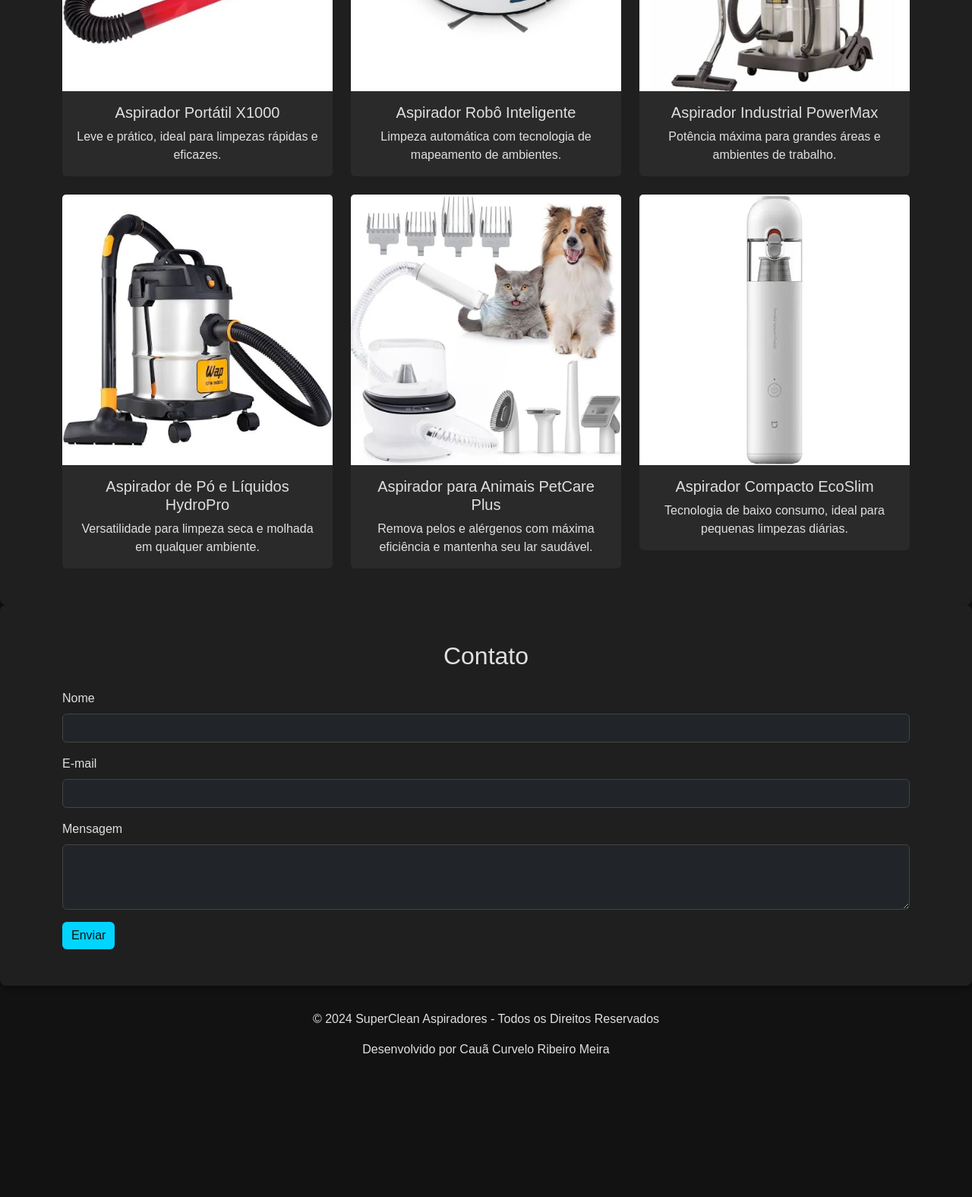
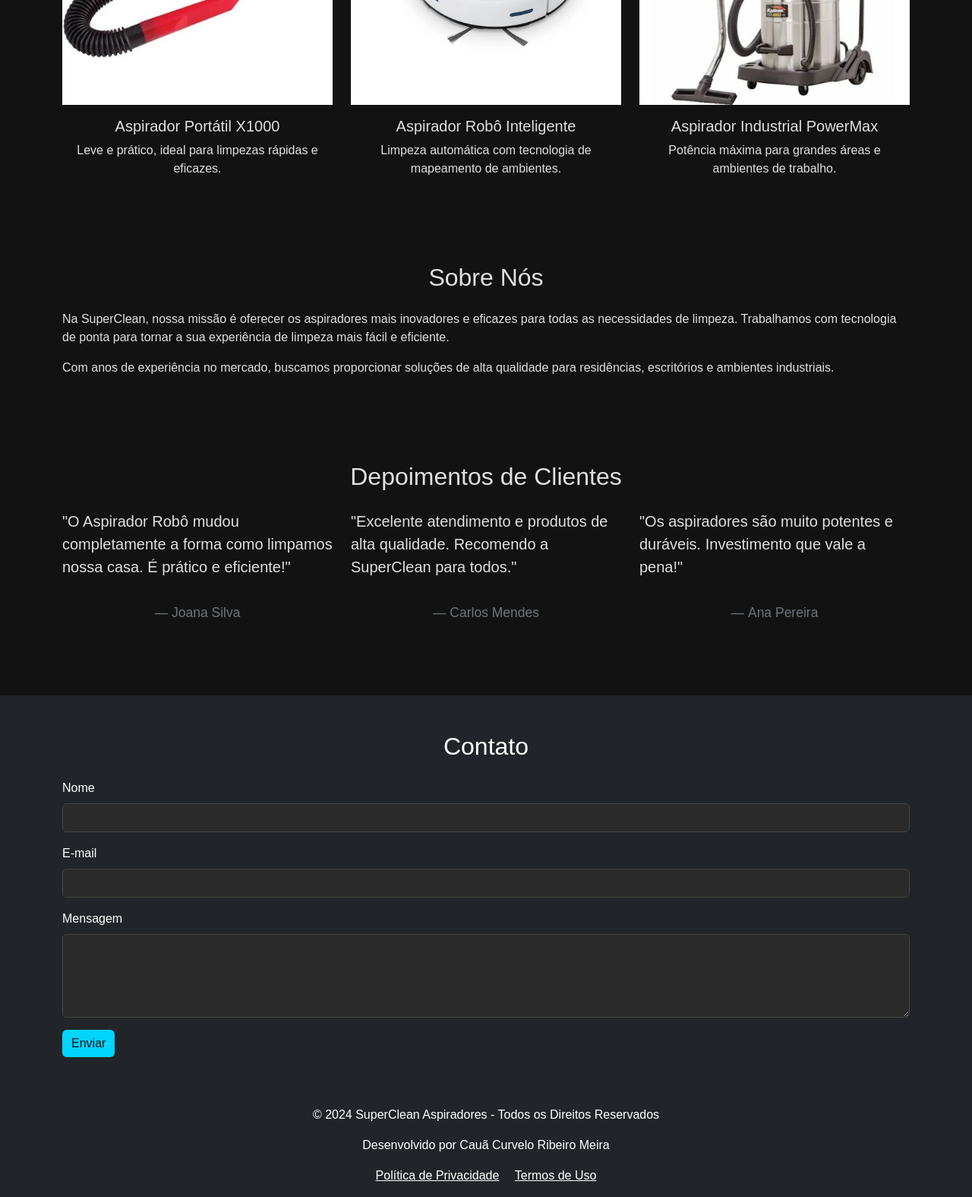
Before and after one commit to CauaCurvelo/Atividade-Front-End, a plain HTML site: page Atividade Front End/index.html in a window 1280 px wide. Shown: the part 646-2221 px from the top of the page at 76% size. Before the commit the page ends 2087 px from the top, so only its background shows below. Drawn offline with nearby package versions, Linux system fonts and the light colour scheme.

Commit message:
Add files via upload

```diff
--- a/Atividade Front End/index.html
+++ b/Atividade Front End/index.html
@@ -1,6 +1,3 @@
-<!DOCTYPE html>
-<html lang="pt-br">
-
 <!DOCTYPE html>
 <html lang="pt-br">
 
@@ -9,10 +6,11 @@
     <meta name="viewport" content="width=device-width, initial-scale=1.0">
     <title>SuperClean Aspiradores</title>
     <link href="https://cdn.jsdelivr.net/npm/bootstrap@5.3.0/dist/css/bootstrap.min.css" rel="stylesheet">
-    <link href="style.css" rel="stylesheet">
+    <link rel="stylesheet" href="style.css">
 </head>
 
-<nav class="navbar navbar-expand-lg navbar-dark">
+<body>
+    <nav class="navbar navbar-expand-lg navbar-dark bg-dark">
         <div class="container">
             <a class="navbar-brand" href="#">SuperClean Aspiradores</a>
             <button class="navbar-toggler" type="button" data-bs-toggle="collapse" data-bs-target="#navbarNav"
@@ -28,6 +26,12 @@
                         <a class="nav-link" href="#produtos">Produtos</a>
                     </li>
                     <li class="nav-item">
+                        <a class="nav-link" href="#sobre">Sobre Nós</a>
+                    </li>
+                    <li class="nav-item">
+                        <a class="nav-link" href="#depoimentos">Depoimentos</a>
+                    </li>
+                    <li class="nav-item">
                         <a class="nav-link" href="#contato">Contato</a>
                     </li>
                 </ul>
@@ -37,14 +41,13 @@
 
     <section id="home" class="py-5 section-bg-dark text-white text-center">
         <div class="container">
-        <h1>Bem-vindo à SuperClean Aspiradores!</h1>
+            <h1 style="font-size: 3rem; margin-bottom: 1rem;">Bem-vindo à SuperClean Aspiradores!</h1>
             <p class="lead">Soluções modernas e eficientes para manter sua casa sempre limpa.</p>
             <a href="#produtos" class="btn btn-primary btn-lg">Conheça nossos produtos</a>
         </div>
     </section>
 
-
-<section id="produtos" class="py-5 section-bg-dark">
+    <section id="produtos" class="py-5">
         <div class="container">
             <h2 class="text-center mb-4">Nossos Produtos</h2>
             <div class="row g-4">
@@ -75,64 +78,77 @@
                         </div>
                     </div>
                 </div>
-                <div class="col-md-4">
-                    <div class="card">
-                        <img src="imagens/Aspirador de Pó e Líquidos HydroPro.webp" class="card-img-top" alt="Aspirador de Pó e Líquidos HydroPro">
-                        <div class="card-body text-center">
-                            <h5 class="card-title">Aspirador de Pó e Líquidos HydroPro</h5>
-                            <p class="card-text">Versatilidade para limpeza seca e molhada em qualquer ambiente.</p>
             </div>
         </div>
+    </section>
+
+    <section id="sobre" class="py-5">
+        <div class="container">
+            <h2 class="text-center mb-4">Sobre Nós</h2>
+            <p>Na SuperClean, nossa missão é oferecer os aspiradores mais inovadores e eficazes para todas as necessidades de limpeza. Trabalhamos com tecnologia de ponta para tornar a sua experiência de limpeza mais fácil e eficiente.</p>
+            <p>Com anos de experiência no mercado, buscamos proporcionar soluções de alta qualidade para residências, escritórios e ambientes industriais.</p>
+        </div>
+    </section>
+
+
+    <section id="depoimentos" class="py-5">
+        <div class="container">
+            <h2 class="text-center mb-4">Depoimentos de Clientes</h2>
+            <div class="row">
+                <div class="col-md-4">
+                    <blockquote class="blockquote">
+                        <p>"O Aspirador Robô mudou completamente a forma como limpamos nossa casa. É prático e
+                            eficiente!"</p>
+                        <footer class="blockquote-footer">Joana Silva</footer>
+                    </blockquote>
                 </div>
                 <div class="col-md-4">
-                    <div class="card">
-                        <img src="imagens/Aspirador para Animais PetCare Plus.webp" class="card-img-top" alt="Aspirador para Animais PetCare Plus">
-                        <div class="card-body text-center">
-                            <h5 class="card-title">Aspirador para Animais PetCare Plus</h5>
-                            <p class="card-text">Remova pelos e alérgenos com máxima eficiência e mantenha seu lar saudável.</p>
-                        </div>
-                    </div>
+                    <blockquote class="blockquote">
+                        <p>"Excelente atendimento e produtos de alta qualidade. Recomendo a SuperClean para todos."</p>
+                        <footer class="blockquote-footer">Carlos Mendes</footer>
+                    </blockquote>
                 </div>
                 <div class="col-md-4">
-                    <div class="card">
-                        <img src="imagens/Aspirador Compacto EcoSlim.webp" class="card-img-top" alt="Aspirador Compacto EcoSlim">
-                        <div class="card-body text-center">
-                            <h5 class="card-title">Aspirador Compacto EcoSlim</h5>
-                            <p class="card-text">Tecnologia de baixo consumo, ideal para pequenas limpezas diárias.</p>
-                        </div>
-                    </div>
+                    <blockquote class="blockquote">
+                        <p>"Os aspiradores são muito potentes e duráveis. Investimento que vale a pena!"</p>
+                        <footer class="blockquote-footer">Ana Pereira</footer>
+                    </blockquote>
                 </div>
             </div>
         </div>
     </section>
 
-
-    <section id="contato" class="py-5 section-bg-dark">
+    <section id="contato" class="py-5 bg-dark text-white">
         <div class="container">
             <h2 class="text-center mb-4">Contato</h2>
             <form>
                 <div class="mb-3">
                     <label for="nome" class="form-label">Nome</label>
-                    <input type="text" class="form-control bg-dark text-white" id="nome" required>
+                    <input type="text" class="form-control" id="nome" required>
                 </div>
                 <div class="mb-3">
                     <label for="email" class="form-label">E-mail</label>
-                    <input type="email" class="form-control bg-dark text-white" id="email" required>
+                    <input type="email" class="form-control" id="email" required>
                 </div>
                 <div class="mb-3">
                     <label for="mensagem" class="form-label">Mensagem</label>
-                    <textarea class="form-control bg-dark text-white" id="mensagem" rows="3" required></textarea>
+                    <textarea class="form-control" id="mensagem" rows="4" required></textarea>
                 </div>
                 <button type="submit" class="btn btn-primary">Enviar</button>
             </form>
         </div>
     </section>
 
-
-    <footer>
+    <footer class="py-3 bg-dark text-white text-center">
         <p>© 2024 SuperClean Aspiradores - Todos os Direitos Reservados</p>
         <p>Desenvolvido por Cauã Curvelo Ribeiro Meira</p>
+        <div>
+            <a href="#" class="text-white mx-2">Política de Privacidade</a>
+            <a href="#" class="text-white mx-2">Termos de Uso</a>
+        </div>
     </footer>
+
+    <script src="https://cdn.jsdelivr.net/npm/bootstrap@5.3.0/dist/js/bootstrap.bundle.min.js"></script>
 </body>
 
 </html>
--- a/Atividade Front End/style.css
+++ b/Atividade Front End/style.css
@@ -1,4 +1,4 @@
-html {
+<style> html {
     height: 100%;
     width: 100%;
   }
@@ -10,7 +10,7 @@
 }
 
 .navbar, .footer {
-    background: linear-gradient(90deg, #1f1f1f, #333);
+    background: linear-gradient(90deg, #1f1f1f, #1f1f1f);
 }
 
 .navbar a, .footer a {
@@ -31,7 +31,7 @@
 }
 
 .card {
-    background-color: #2a2a2a;
+    background-color: #121212;
     color: #e0e0e0;
     border: none;
     transition: transform 0.3s, box-shadow 0.3s;
@@ -76,3 +76,4 @@
 footer a:hover {
     color: #ffffff;
 }
+</style>
```
Lines whose indentation alone changed are shown as unchanged.
